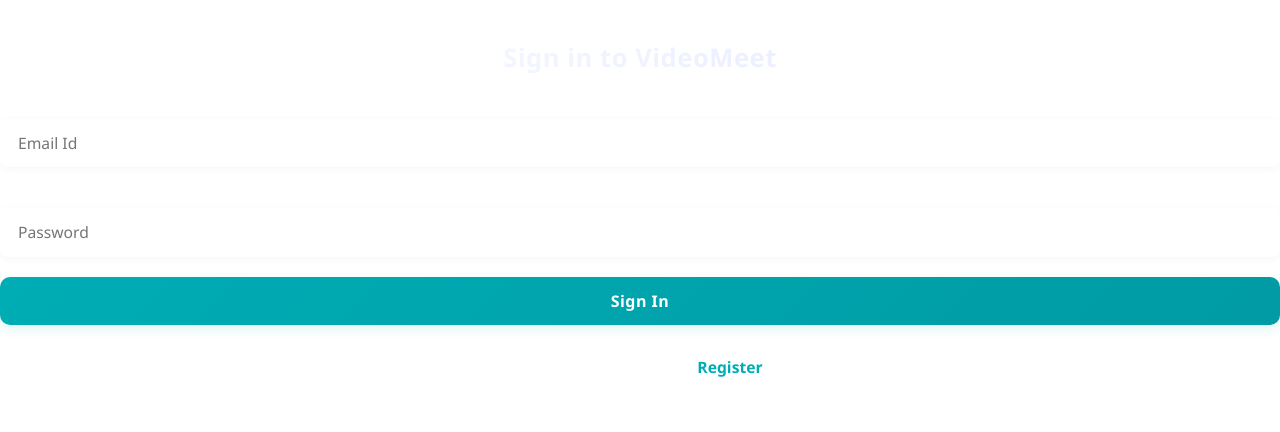
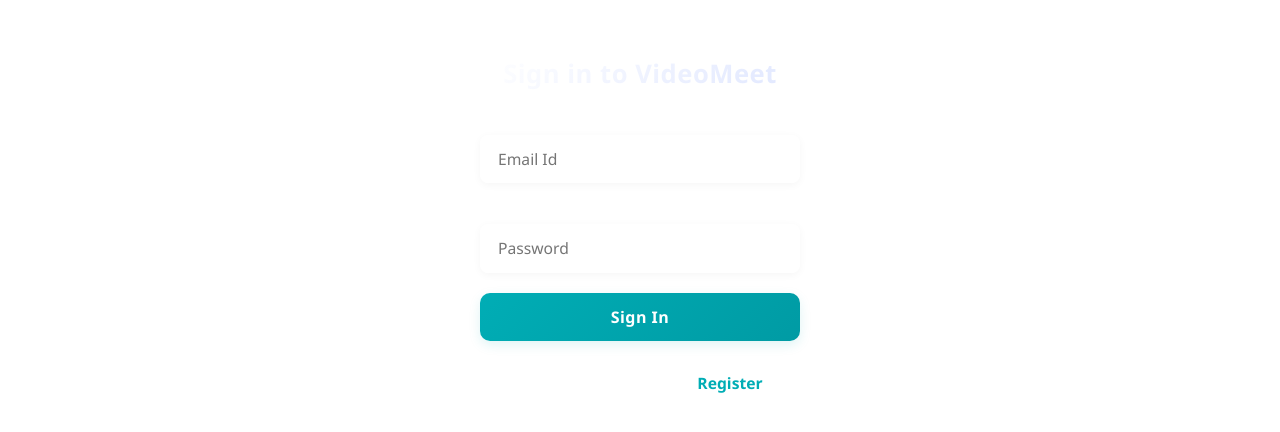
Before and after one commit to DikshaSingh-9720/videocall-codealpha-, a React (Vite) app in the folder videocall/: page /auth in a window 1280 px wide. Shown: the top 432 px of the page. Built offline with nearby package versions, Linux system fonts and the light colour scheme; no server answers.

Commit message:
new changes

```diff
--- a/videocall/src/pages/Authentication.jsx
+++ b/videocall/src/pages/Authentication.jsx
@@ -37,6 +37,7 @@
   };
 
   return (
+    <div className="auth-container">
       <div className="auth-modal">
         <div className="auth-modal-content">
           <button className="auth-modal-close" title="Close"><span onClick={() => setShowForm(false)}>&times;</span></button>
@@ -106,5 +107,6 @@
           </div>
         </div>
       </div>
+    </div>
   );
 }
```
Lines whose indentation alone changed are shown as unchanged.
